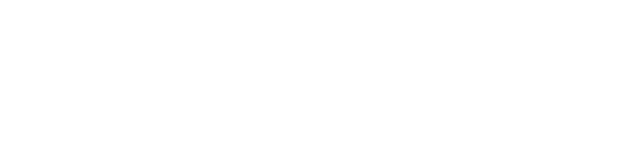
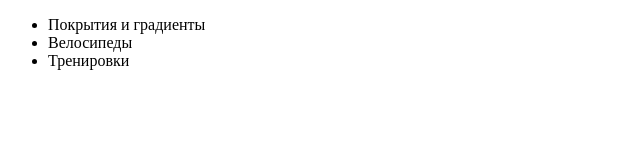
Before and after one commit to LexorV/bicycles-project, a plain HTML site: page index.html in a window 1280 px wide. Shown: the whole page, without its empty margins (0-640 px from the left). Drawn offline with Linux system fonts and the light colour scheme.

Commit message:
add header menu

```diff
--- a/index.html
+++ b/index.html
@@ -11,9 +11,16 @@
 
 <body>
     <header class="header">
-
+        <nav class="menu">
+            <ul class="header__list-links">
+                <li class="header__link">Покрытия и градиенты</li>
+                <li class="header__link">Велосипеды</li>
+                <li class="header__link">Тренировки</li>
+            </ul>
+        </nav>
     </header>
-    <section class="intro"></section>
+    <section class="intro">
+    </section>
     <section class="ride"> </section>
     <section class="type-bike"></section>
     <section class="bicycles"></section>
```
